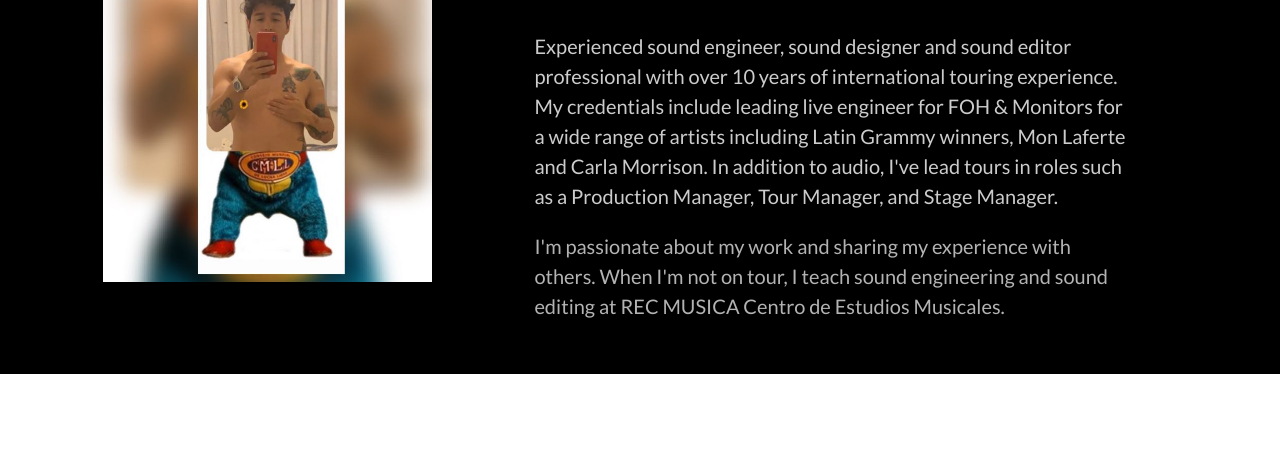
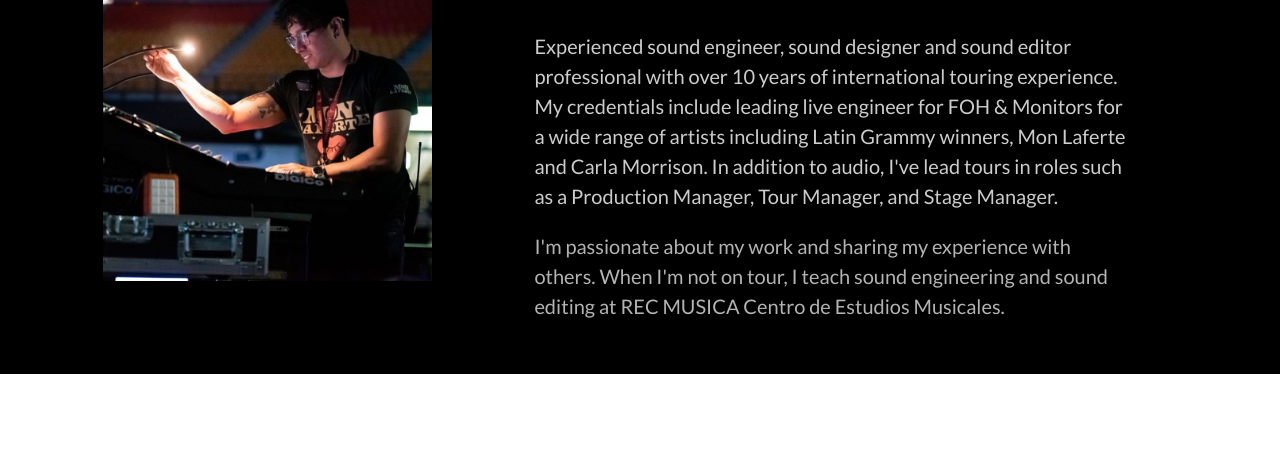
Before and after one commit to NohemiBarrera/obgr, a plain HTML site: page index.html in a window 1280 px wide. Shown: the part 348-800 px from the top of the page. Drawn offline with nearby package versions, Linux system fonts and the light colour scheme.

Commit message:
corrige imagen about

```diff
--- a/index.html
+++ b/index.html
@@ -16,7 +16,7 @@
       <article class="bt bb bg-black tc pa4">
         <div class="flex flex-column flex-row-ns">
           <div class="pr3-ns mb4 mb0-ns w-40-ns flex justify-center items-center">
-            <img src="./assets/benito.jpg" class="db w-70" alt="Photo of a dimly lit room with a computer interface terminal.">
+            <img src="./assets/benito2.png" class="db w-70" alt="Photo of a dimly lit room with a computer interface terminal.">
           </div>
           <div class="w-100 w-60-ns pl3-ns">
             <h4 class="f2 white-80 tl">About</h4>
```
Also changed, not shown: assets/benito2.PNG (added).
